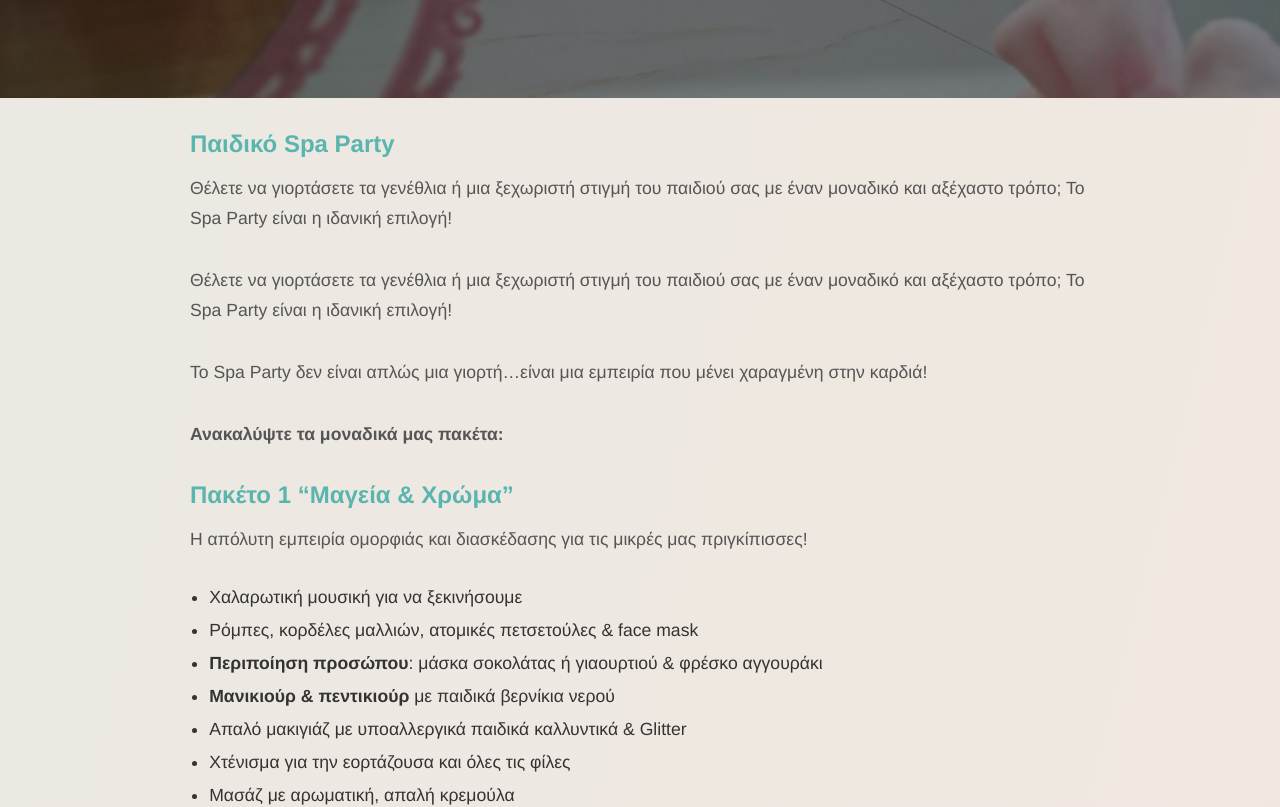
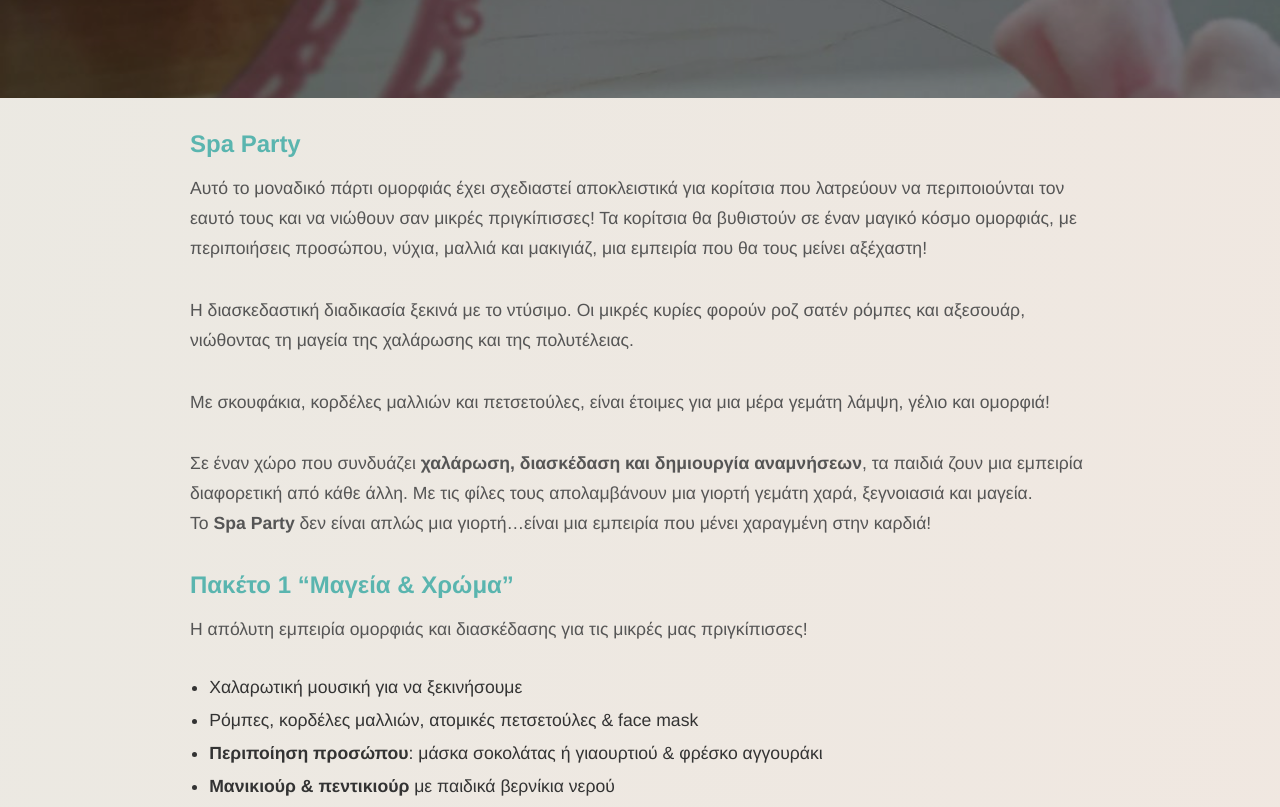
Before and after one commit to FlorianChazizi/formybabyspa, a React (Vite) app: page /party in a window 1280 px wide. Shown: the part 462-1269 px from the top of the page. Built offline with nearby package versions, Linux system fonts and the light colour scheme; no server answers.

Commit message:
Removed services, updated Spa Party Content

```diff
--- a/src/App.tsx
+++ b/src/App.tsx
@@ -16,11 +16,11 @@ import SpaPage from './components/SpaPage.tsx';
 import NotFound from './pages/NotFound.tsx';
 // import CollaborationInvite from './components/CollaborationInvite.tsx';
 import WhoWeAre from './components/WhoWeAre.tsx';
-import TinyFeetBigStepsPage from './components/TinyFeetBigSteps.tsx';
+// import TinyFeetBigStepsPage from './components/TinyFeetBigSteps.tsx';
 import FamilyTub from './components/FamilyTube.tsx';
-import FitForBirth from './components/FitForBirth.tsx';
-import FitAfterBirth from './components/FitAfterBirth.tsx';
-import YogaMamaMwro from './components/YogaMamaMwro.tsx';
+// import FitForBirth from './components/FitForBirth.tsx';
+// import FitAfterBirth from './components/FitAfterBirth.tsx';
+// import YogaMamaMwro from './components/YogaMamaMwro.tsx';
 import ProetimasiaGiaThnGenna from './components/ProetimasiaGiaThnGenna.tsx';
 import MathimataThilasmou from './components/MathimataThilasmou.tsx';
 import MathimataVrefikisMalaxis from './components/MathimataVrefikisMalaxis.tsx';
@@ -70,26 +70,26 @@ function App() {
           path="*"
           element={<NotFound />}
         />
-        <Route
+        {/* <Route
           path="/tiny-feet-big-steps"
           element={<TinyFeetBigStepsPage />}
-        />
+        /> */}
         <Route
           path="/family-tub"
           element={<FamilyTub />}
         />
-        <Route
+        {/* <Route
           path="/fit-for-birth"
           element={<FitForBirth />}
         />
         <Route
           path="/fit-after-birth"
           element={<FitAfterBirth />}
-        />
-        <Route
+        /> */}
+        {/* <Route
           path="/yoga-mama-mwro"
           element={<YogaMamaMwro />}
-        />
+        /> */}
         <Route
           path="/proetimasia-gia-thn-genna"
           element={<ProetimasiaGiaThnGenna />}
--- a/src/components/Footer.tsx
+++ b/src/components/Footer.tsx
@@ -56,11 +56,11 @@ export default function Footer() {
       { name: "Ύδροθεραπεία", url: "/hydrotherapy" },
       { name: "Βρεφική Μάλαξη", url: "/massage" },
       { name: "Spa Party | Γενέθλια", url: "/party" },
-      { name: "Tiny Feet Big Steps | 6 εβδομάδες", url: "/tiny-feet-big-steps" },
+      // { name: "Tiny Feet Big Steps | 6 εβδομάδες", url: "/tiny-feet-big-steps" },
       { name: "Family Tub | Υδροθεραπεία για όλη την οικογένεια", url: "/family-tub" },
-      { name: "Fit For Birth", url: "/fit-for-birth" },
-      { name: "Fit After Birth", url: "/fit-after-birth" },
-      { name: "Yoga Μαμά Μωρό", url: "/yoga-mama-mwro" },
+      // { name: "Fit For Birth", url: "/fit-for-birth" },
+      // { name: "Fit After Birth", url: "/fit-after-birth" },
+      // { name: "Yoga Μαμά Μωρό", url: "/yoga-mama-mwro" },
       { name: "Προετοιμασία για την Γέννα", url: "/proetimasia-gia-thn-genna" },
       { name: "Μαθήματα Θηλασμού", url: "/mathimata-thilasmou" },
       { name: "Μαθήματα Βρεφικής Μάλαξης", url: "/mathimata-vrefikis-malaxis" },
--- a/src/components/Party.tsx
+++ b/src/components/Party.tsx
@@ -30,22 +30,32 @@ export default function PartyPage() {
 
       {/* Content Section */}
       <div className="content">
-        <h2>Παιδικό Spa Party</h2>
+        <h2>Spa Party</h2>
         <p>
-          Θέλετε να γιορτάσετε τα γενέθλια ή μια ξεχωριστή στιγμή του παιδιού σας
-          με έναν μοναδικό και αξέχαστο τρόπο;
-          Το Spa Party είναι η ιδανική επιλογή!</p>
+          Αυτό το μοναδικό πάρτι ομορφιάς έχει σχεδιαστεί αποκλειστικά για
+          κορίτσια που λατρεύουν να περιποιούνται τον εαυτό τους και να νιώθουν σαν
+          μικρές πριγκίπισσες! Τα κορίτσια θα βυθιστούν σε έναν μαγικό κόσμο ομορφιάς,
+          με περιποιήσεις προσώπου, νύχια, μαλλιά και μακιγιάζ, μια εμπειρία που θα τους
+          μείνει αξέχαστη!</p>
 
-        <p>Θέλετε να γιορτάσετε τα γενέθλια ή μια ξεχωριστή στιγμή του παιδιού σας
-          με έναν μοναδικό και αξέχαστο τρόπο;
-          Το Spa Party είναι η ιδανική επιλογή!</p>
+        <p>Η διασκεδαστική διαδικασία ξεκινά με το ντύσιμο. Οι μικρές κυρίες φορούν
+          ροζ σατέν ρόμπες και αξεσουάρ, νιώθοντας τη μαγεία της χαλάρωσης και της
+          πολυτέλειας.</p>
         <p>
-          Το Spa Party δεν είναι απλώς μια γιορτή…είναι μια εμπειρία που μένει χαραγμένη
-          στην καρδιά!
+          Με σκουφάκια, κορδέλες μαλλιών και πετσετούλες, είναι έτοιμες για μια μέρα
+          γεμάτη λάμψη, γέλιο και ομορφιά!
         </p>
-        <p> <b> Ανακαλύψτε τα μοναδικά μας πακέτα: </b></p>
+
+        <p>
+          Σε έναν χώρο που συνδυάζει <b>χαλάρωση, διασκέδαση και δημιουργία
+            αναμνήσεων</b>, τα παιδιά ζουν μια εμπειρία διαφορετική από κάθε άλλη. Με τις
+          φίλες τους απολαμβάνουν μια γιορτή γεμάτη χαρά, ξεγνοιασιά και μαγεία. <br />
+          Το <b>Spa Party</b> δεν είναι απλώς μια γιορτή…είναι μια εμπειρία που μένει
+          χαραγμένη στην καρδιά!
+        </p>
         <h2>Πακέτο 1 “Μαγεία &amp; Χρώμα”</h2>
         <p>Η απόλυτη εμπειρία ομορφιάς και διασκέδασης για τις μικρές μας πριγκίπισσες!</p>
+
         <ul>
           <li>Χαλαρωτική μουσική για να ξεκινήσουμε</li>
           <li>Ρόμπες, κορδέλες μαλλιών, ατομικές πετσετούλες &amp; face mask</li>
@@ -65,9 +75,12 @@ export default function PartyPage() {
 
         {/* Πακέτο 2 */}
         <h3>Πακέτο 2 “Μαγικά Γενέθλια” ✨</h3>
+        <p>
+          Για μια εμπειρία γεμάτη λάμψη και…μπουρμπουλήθρες!
+        </p>
         <ul>
           <li>Χαλαρωτική μουσική &amp; ρόμπες, κορδέλες μαλλιών, πετσετούλες &amp; face mask</li>
-          <li>Τα μαγιό μας είναι έτοιμα για τζακούζι γεμάτο μουσική και μπουρμπουλήθρες</li>
+          <li>Τζακούζι γεμάτο μουσική και μπουρμπουλήθρες</li>
           <li>Περιποίηση προσώπου: μάσκα σοκολάτας ή γιαουρτιού &amp; φρέσκο αγγουράκι</li>
           <li>Μανικιούρ &amp; πεντικιούρ με παιδικά βερνίκια νερού</li>
           <li>Απαλό μακιγιάζ με υποαλλεργικά παιδικά καλλυντικά &amp; Glitter</li>
@@ -84,6 +97,7 @@ export default function PartyPage() {
 
         {/* Πακέτο 3 */}
         <h3>Πακέτο 3 “Mini Party” ✨</h3>
+        <p>Μια πιο σύντομη αλλά εξίσου μαγική εμπειρία Spa!</p>
         <ul>
           <li>Χαλαρωτική μουσική &amp; ρόμπες, κορδέλες μαλλιών, πετσετούλες &amp; face mask</li>
           <li>Περιποίηση προσώπου: μάσκα σοκολάτας ή γιαουρτιού &amp; φρέσκο αγγουράκι</li>
@@ -95,15 +109,37 @@ export default function PartyPage() {
         <img src={SpaParty3} alt="Baby Spa Party - Πακέτο 3" className="package-image" loading="lazy" />
 
         {/* Πακέτο 4 */}
-        <h3>Πακέτο 4 “Boys Bubble Party” 🎉</h3>
+        <h3>Πακέτο 4 “Party αποθεραπείας για μικρούς αθλητές”</h3>
+        <p>
+          Το πιο δροσερό και διασκεδαστικό πάρτι για αγόρια και κορίτσια που αγαπούν τη
+          δράση, τη χαρά και τη διασκέδαση χωρίς τέλος!
+        </p>
+        <p>
+          Μετά από προπόνηση ή αγώνα, οι μικροί μας πρωταθλητές χρειάζονται φροντίδα,
+          χαλάρωση και αποθεραπεία,πάντα με στυλ και διασκέδαση!
+        </p>
         <ul>
-          <li>Cool μουσική &amp; μαγιό για τζακούζι</li>
+          <li>Cool μουσική &amp; μαγιό για υδροθεραπεία</li>
+          <li>Παιδικό μασάζ αποθεραπείας</li>
           <li>Χορός &amp; καραόκε με αγαπημένα τραγούδια</li>
           <li>Στολισμός χώρου με θεματικά μπαλόνια</li>
           <li>Menu: Cupcakes &amp; χυμό</li>
           <li>Ηλεκτρονικές προσκλήσεις</li>
         </ul>
         <br />
+
+        <h3> Extra Υπηρεσίες </h3>
+        <p>Σε <b>κάθε πακέτο</b> μπορείτε να προσθέσετε:</p>
+        <ul>
+          <li><b>Θεματικό στολισμό</b> της επιλογής σας (π.χ. unicorn, princess, tropical κ.ά.)</li>
+          <li><b>Χρήση τζακούζι</b>, για ακόμα πιο εντυπωσιακή εμπειρία Spa Party!</li>
+        </ul>
+        <br />
+        <p>
+          Ελάτε να σχεδιάσουμε μαζί βήμα-βήμα την πιο μαγική γιορτή για τους
+          μικρούς μας θησαυρούς! Για περισσότερες πληροφορίες και διευκρινίσεις,
+          επικοινωνήστε μαζί μας, με αγάπη θα φροντίσουμε κάθε λεπτομέρεια!
+        </p>
         <h2> * Απο 6 χρονών και άνω</h2>
         <p>
           Για περισσότερες πληροφορίες ή διευκρινίσεις, μπορείτε να επικοινωνήσετε μαζί μας!
```
Also changed, not shown: src/components/Navbar.tsx (+6 -6 lines), src/components/Service-section.tsx (+45 -45 lines).
